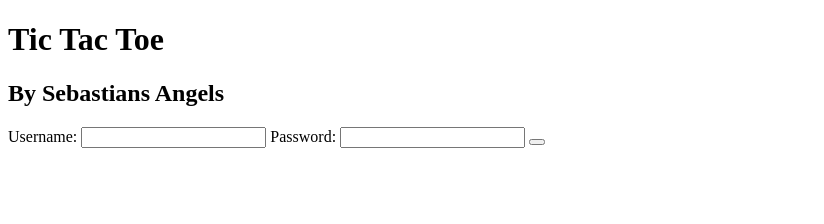
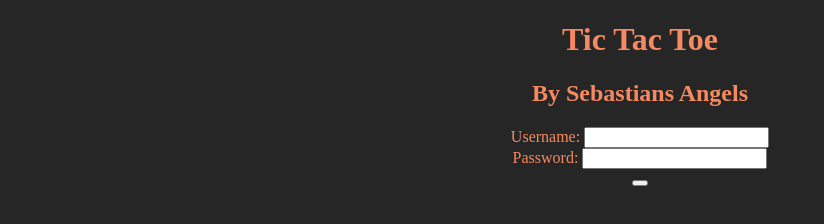
Before and after one commit to sebastianrich18/CSE-312, a website: page public/login.html in a window 1280 px wide. Shown: the whole page, without its empty margins (0-824 px from the left). Drawn offline with nearby package versions, Linux system fonts and the light colour scheme.

Commit message:
messing with css

```diff
--- /dev/null
+++ b/public/login.css
@@ -0,0 +1,23 @@
+
+body {
+    background-color: rgb(38, 38, 38);
+}
+h1 {
+    color: rgb(246, 137, 97);;
+    text-align: center;
+}
+h2 {
+    color: rgb(246, 137, 97);
+    text-align: center;
+}
+
+#login-form{
+    color: rgb(246, 137, 97);
+
+}
+body {
+    margin: auto;
+    display: block;
+    text-align: center;
+    width: 100%;
+}
--- a/public/login.html
+++ b/public/login.html
@@ -5,6 +5,7 @@
     <meta http-equiv="X-UA-Compatible" content="IE=edge">
     <meta name="viewport" content="width=device-width, initial-scale=1.0">
     <title>Login</title>
+    <link rel="stylesheet" type="text/css" href="login.css">
 </head>
 <body>
     <div>
@@ -13,11 +14,15 @@
     </div>
     <div></div>
         <form id="login-form" action="/login.html">
-            <label for="username">Username:</label>
-            <input type="text" name="username" id="username">
-            <label for="pass">Password:</label>
-            <input type="password" name="pass" id="pass">
-            <Button type="submit" name="log" id="log">
+            <div>
+                <label for="username">Username:</label>
+                <input type="text" name="username" id="username">
+            </div>
+            <div>
+                <label for="pass">Password:</label>
+                <input type="password" name="pass" id="pass">
+            </div>
+            <div><Button type="submit" name="log" id="log"></div>
         </form>
     </div>
 
```
